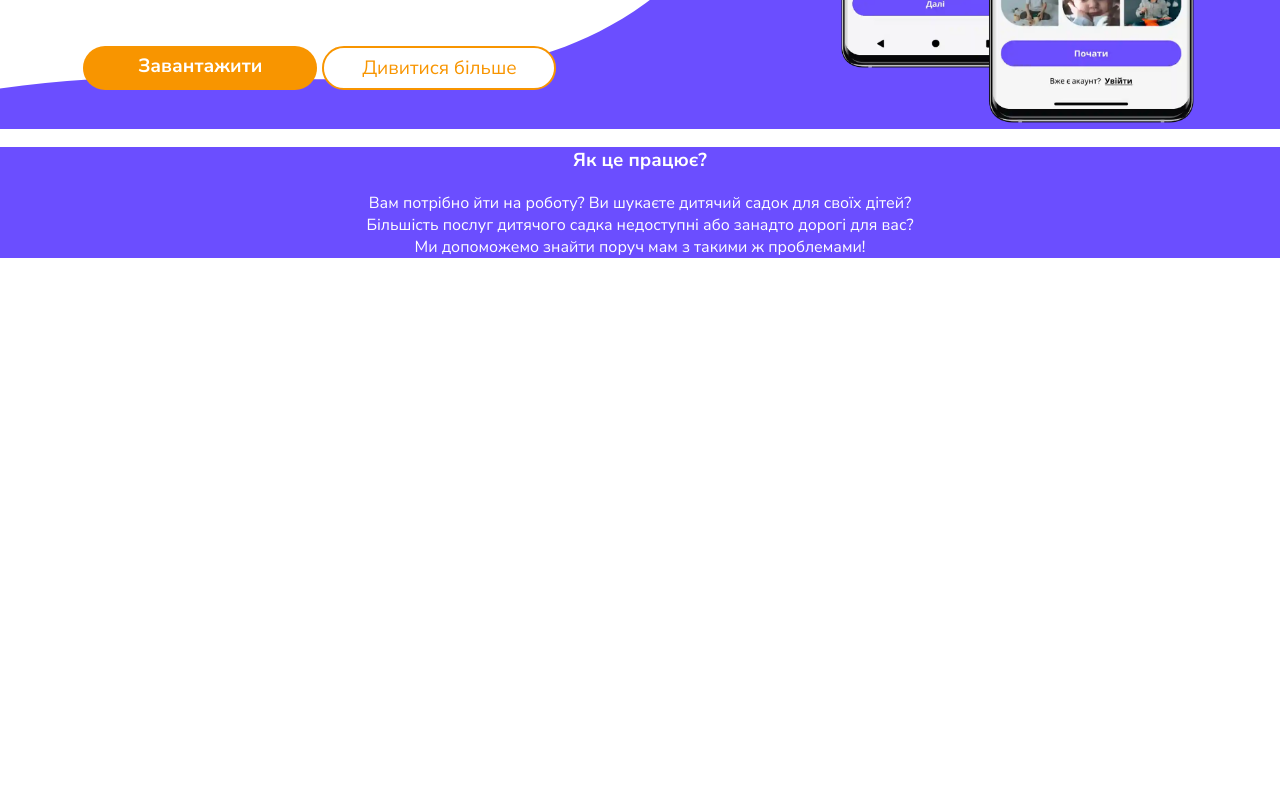
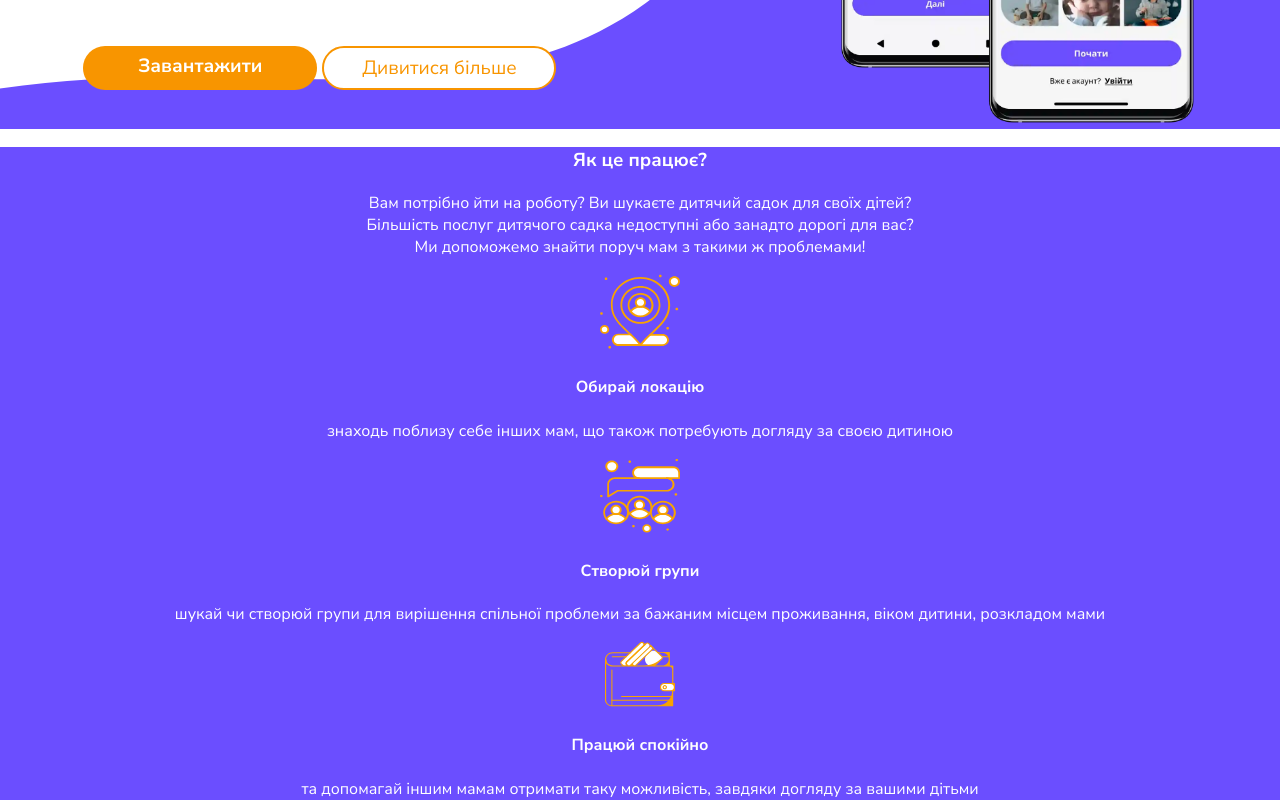
Before and after one commit to natalia646/novi_matusi, a React (Create React App) app: page / in a window 1280 px wide. Shown: the part 437-1237 px from the top of the page. Before the commit the page ends 824 px from the top, so only its background shows below. Built offline with nearby package versions, Linux system fonts and the light colour scheme.

Commit message:
add arrays  with icons, titlels, desc to creatr map

```diff
--- a/src/components/HowItWork/HowItWork.js
+++ b/src/components/HowItWork/HowItWork.js
@@ -1,4 +1,7 @@
 import React from "react";
+import location from "../../assets/icons/location.svg";
+import group from "../../assets/icons/group.svg";
+import wallet from "../../assets/icons/wallet.svg";
 import {
   StyleForAllHow,
   ArticleContainer,
@@ -7,6 +10,14 @@
   Blocks,
   Block,
 } from "./HowItWork.styled";
+
+const icons = [location, group, wallet];
+const title = ["Обирай локацію", "Створюй групи", "Працюй спокійно"];
+const desc = [
+  "знаходь поблизу себе інших мам, що також потребують догляду за своєю дитиною",
+  "шукай чи створюй групи для вирішення спільної проблеми за бажаним місцем проживання, віком дитини, розкладом мами",
+  "та допомагай іншим мамам отримати таку можливість, завдяки догляду за вашими дітьми",
+];
 
 const HowItWork = () => {
   return (
@@ -18,7 +29,15 @@
           <br /> Більшість послуг дитячого садка недоступні або занадто дорогі
           для вас? <br /> Ми допоможемо знайти поруч мам з такими ж проблемами!
         </Paragraf>
-        <Blocks></Blocks>
+        <Blocks>
+          {icons.map((icon, i) => (
+            <Block key={i}>
+              <img src={icon} alt="icon"></img>
+              <h4>{title[i]}</h4>
+              <p>{desc[i]}</p>
+            </Block>
+          ))}
+        </Blocks>
       </ArticleContainer>
     </StyleForAllHow>
   );
```
